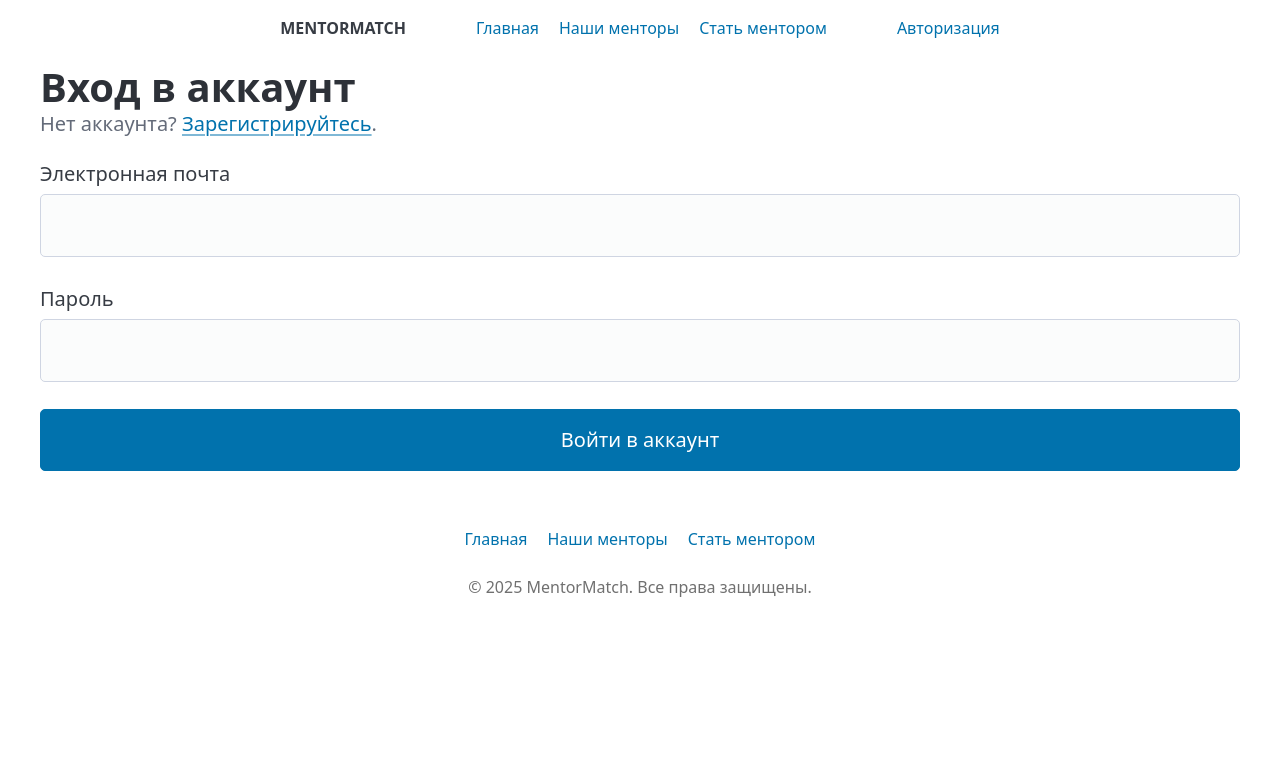
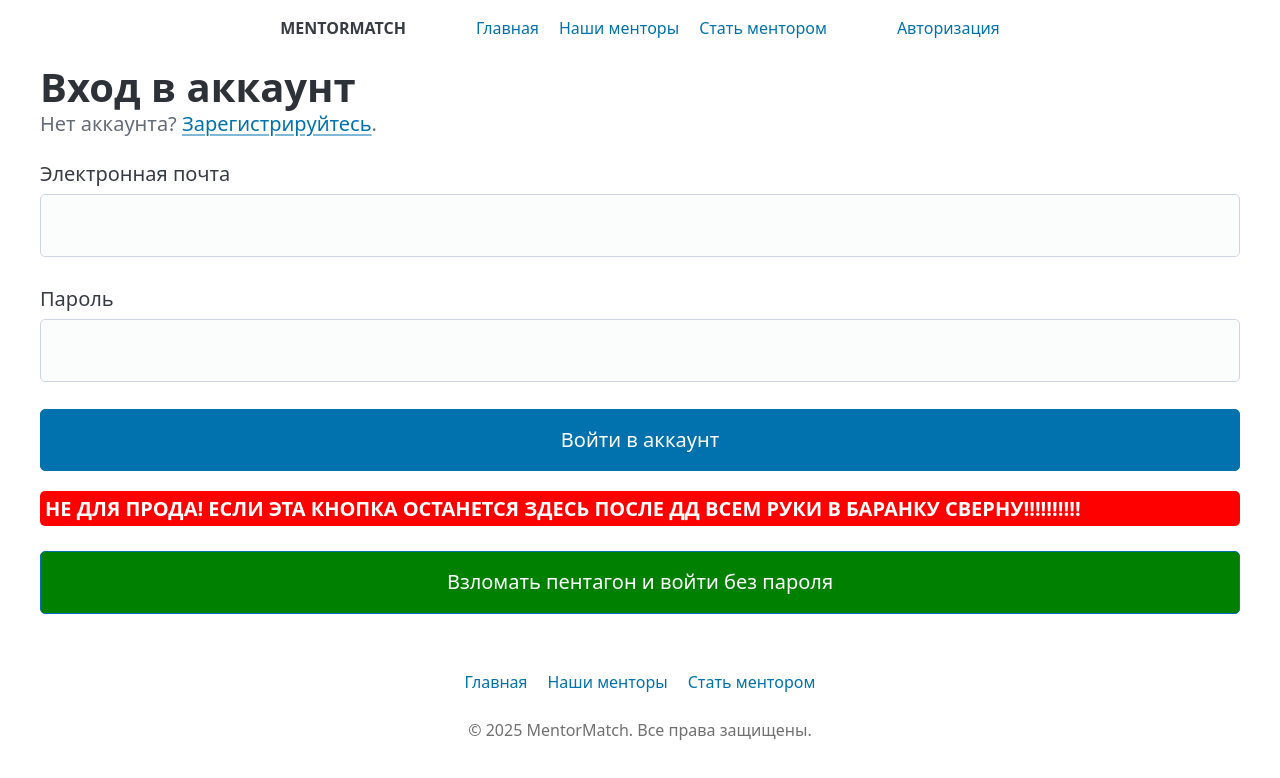
Before and after one commit to Tiver211/MentorMatch, a SvelteKit app in the folder web/: page /login in a window 1280 px wide. Shown: the top 778 px of the page. Built offline with nearby package versions, Linux system fonts and the light colour scheme.

Commit message:
debug(web): add a debug button in /login for bypassing logging in

```diff
--- a/web/src/routes/login/+page.svelte
+++ b/web/src/routes/login/+page.svelte
@@ -2,7 +2,7 @@
 	<h1>Вход в аккаунт</h1>
 	<p>Нет аккаунта? <a href="/signup">Зарегистрируйтесь</a>.</p>
 </hgroup>
-<form action="POST">
+<form method="POST">
 	<label for="email">
 		Электронная почта
 		<input type="email" name="email" id="email" />
@@ -12,4 +12,32 @@
 		<input type="password" name="password" id="password" />
 	</label>
 	<button type="submit">Войти в аккаунт</button>
+	<label for="hehehe">
+		<h6 class="red">
+			НЕ ДЛЯ ПРОДА! ЕСЛИ ЭТА КНОПКА ОСТАНЕТСЯ ЗДЕСЬ ПОСЛЕ ДД ВСЕМ РУКИ В БАРАНКУ СВЕРНУ!!!!!!!!!!
+		</h6>
+		<input
+			type="button"
+			id="hehehe"
+			value="Взломать пентагон и войти без пароля"
+			onclick={() => {
+				localStorage.setItem('loggedIn', 'true');
+				window.location.href = '/';
+			}}
+		/>
+	</label>
 </form>
+
+<style>
+	.red {
+		padding: 0.25em;
+		border-radius: 0.25em;
+
+		color: white;
+		background-color: red;
+	}
+
+	#hehehe {
+		background-color: green;
+	}
+</style>
--- a/web/src/routes/signup/+page.svelte
+++ b/web/src/routes/signup/+page.svelte
@@ -14,9 +14,8 @@
 	});
 </script>
 
-<h1>Регистрация пользователя</h1>
-
 {#if !isVerificationWindowShown}
+	<h1>Регистрация пользователя</h1>
 	<form action="/signup" method="POST">
 		<h3>Личная информация</h3>
 		<fieldset class="grid">
@@ -66,14 +65,6 @@
 			Перейдите по ссылке в письме, отправленной вам на почту, указанную в форме регистрации. Если
 			не можете найти письмо, проверьте папку «Спам».
 		</p>
-		<input
-			type="button"
-			value="Проверить верификацию"
-			onclick={() => {
-				localStorage.setItem('loggedIn', 'true');
-				window.location.href = '/';
-			}}
-		/>
 	</article>
 {/if}
 
```
